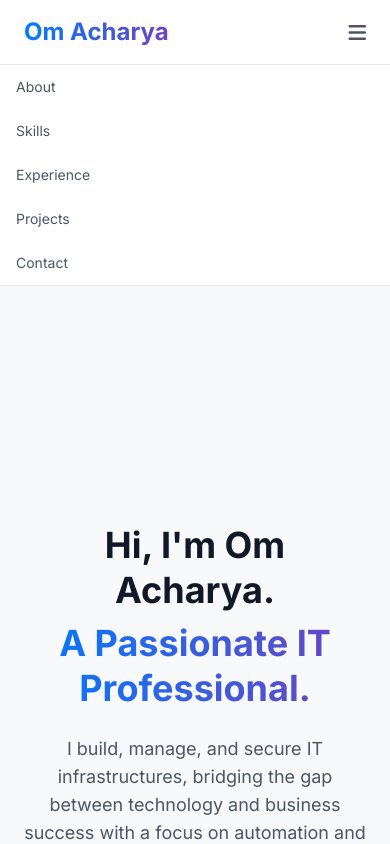
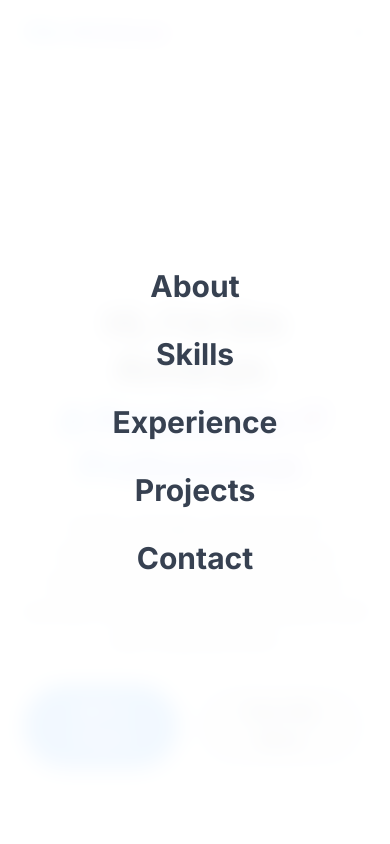
Before and after one commit to omprakashacharya/OmAcharya.github.io, a plain HTML site: page index.html in a window 390 px wide. Both pictures are taken after a click on the button 357 px from the left and 32 px from the top of the page. Shown: the top 844 px of the page. Drawn offline with nearby package versions, Linux system fonts and the light colour scheme.

```diff
--- a/index.html
+++ b/index.html
@@ -102,34 +102,52 @@
             transform: translateY(0);
         }
 
-        /* Nav link hover brackets */
-        .nav-link { position: relative; }
-        .nav-link::before, .nav-link::after {
+        /* New Header/Menu Styles */
+        .header {
+            background-color: #ffffff;
+            box-shadow: 0 2px 10px rgba(0, 0, 0, 0.05);
+        }
+        .nav-link {
+            position: relative;
+            padding-bottom: 4px;
+        }
+        .nav-link::after {
             content: '';
             position: absolute;
-            width: 8px;
-            height: 8px;
-            opacity: 0;
-            transition: all 0.3s ease;
+            bottom: 0;
+            left: 50%;
+            transform: translateX(-50%);
+            width: 0;
+            height: 2px;
+            background-color: #007BFF;
+            transition: width 0.3s ease;
         }
-        .nav-link::before {
-            top: -2px; left: -8px;
-            border-top: 1px solid #007BFF;
-            border-left: 1px solid #007BFF;
+        .nav-link:hover::after {
+            width: 100%;
         }
-        .nav-link::after {
-            bottom: -2px; right: -8px;
-            border-bottom: 1px solid #007BFF;
-            border-right: 1px solid #007BFF;
+
+        /* New Mobile Menu Overlay */
+        .mobile-menu-overlay {
+            position: fixed;
+            top: 0;
+            right: -100%;
+            width: 100%;
+            height: 100vh;
+            background-color: rgba(255, 255, 255, 0.95);
+            backdrop-filter: blur(10px);
+            -webkit-backdrop-filter: blur(10px);
+            transition: right 0.4s cubic-bezier(0.25, 0.8, 0.25, 1);
+            z-index: 100;
         }
-        .nav-link:hover::before, .nav-link:hover::after {
-            opacity: 1;
+        .mobile-menu-overlay.open {
+            right: 0;
         }
+
     </style>
 </head>
 <body class="text-gray-800">
 
-    <header class="bg-white/80 backdrop-blur-sm sticky top-0 z-50 border-b border-gray-200">
+    <header class="header sticky top-0 z-50">
         <nav class="container mx-auto px-6 py-4 flex justify-between items-center">
             <a href="#" class="text-2xl font-bold gradient-text">Om Acharya</a>
             <div class="hidden md:flex space-x-8 items-center">
@@ -137,20 +155,27 @@
                 <a href="#skills" class="nav-link text-gray-600 hover:text-blue-600 transition duration-300">Skills</a>
                 <a href="#experience" class="nav-link text-gray-600 hover:text-blue-600 transition duration-300">Experience</a>
                 <a href="#projects" class="nav-link text-gray-600 hover:text-blue-600 transition duration-300">Projects</a>
-                <a href="#contact" class="primary-btn px-4 py-2 rounded-md">Contact</a>
+                <a href="#contact" class="primary-btn px-5 py-2 rounded-full font-semibold">Contact</a>
             </div>
             <div class="md:hidden">
-                <button id="menu-btn" class="text-gray-600 focus:outline-none"><i class="fas fa-bars fa-lg"></i></button>
+                <button id="menu-btn" class="text-gray-600 focus:outline-none z-50 relative">
+                    <i class="fas fa-bars fa-lg"></i>
+                </button>
             </div>
         </nav>
-        <div id="mobile-menu" class="hidden md:hidden bg-white border-t border-gray-200">
-            <a href="#about" class="block py-3 px-4 text-sm text-gray-600 hover:bg-gray-100">About</a>
-            <a href="#skills" class="block py-3 px-4 text-sm text-gray-600 hover:bg-gray-100">Skills</a>
-            <a href="#experience" class="block py-3 px-4 text-sm text-gray-600 hover:bg-gray-100">Experience</a>
-            <a href="#projects" class="block py-3 px-4 text-sm text-gray-600 hover:bg-gray-100">Projects</a>
-            <a href="#contact" class="block py-3 px-4 text-sm text-gray-600 hover:bg-gray-100">Contact</a>
+    </header>
+
+    <!-- New Mobile Menu Overlay -->
+    <div id="mobile-menu-overlay" class="mobile-menu-overlay md:hidden">
+        <div class="flex flex-col justify-center items-center h-full space-y-8">
+            <a href="#about" class="mobile-nav-link text-3xl font-bold text-gray-700">About</a>
+            <a href="#skills" class="mobile-nav-link text-3xl font-bold text-gray-700">Skills</a>
+            <a href="#experience" class="mobile-nav-link text-3xl font-bold text-gray-700">Experience</a>
+            <a href="#projects" class="mobile-nav-link text-3xl font-bold text-gray-700">Projects</a>
+            <a href="#contact" class="mobile-nav-link text-3xl font-bold text-gray-700">Contact</a>
         </div>
-    </header>
+    </div>
+
 
     <main class="container mx-auto px-6 py-12">
 
@@ -163,8 +188,8 @@
                 I build, manage, and secure IT infrastructures, bridging the gap between technology and business success with a focus on automation and user empowerment.
             </p>
             <div class="mt-8 flex justify-center space-x-4">
-                <a href="#contact" class="primary-btn px-6 py-3 rounded-md text-lg font-semibold shadow-lg">Get in Touch</a>
-                <a href="#projects" class="bg-gray-200 text-gray-800 px-6 py-3 rounded-md text-lg font-semibold hover:bg-gray-300 transition duration-300 border border-gray-300">View My Work</a>
+                <a href="#contact" class="primary-btn px-6 py-3 rounded-full text-lg font-semibold shadow-lg">Get in Touch</a>
+                <a href="#projects" class="bg-gray-200 text-gray-800 px-6 py-3 rounded-full text-lg font-semibold hover:bg-gray-300 transition duration-300 border border-gray-300">View My Work</a>
             </div>
         </section>
 
@@ -298,7 +323,7 @@
                 <h2 class="text-3xl font-bold text-gray-900">Let's Connect</h2>
                 <p class="text-gray-600 mt-2 max-w-lg mx-auto">I'm currently seeking new opportunities and would love to hear from you. Whether you have a question or just want to say hi, feel free to reach out.</p>
                 <div class="mt-8">
-                    <a href="mailto:om.acharya2056@gmail.com" class="inline-block primary-btn px-8 py-4 rounded-md text-xl font-semibold shadow-lg">
+                    <a href="mailto:om.acharya2056@gmail.com" class="inline-block primary-btn px-8 py-4 rounded-full text-xl font-semibold shadow-lg">
                        Send a Message
                     </a>
                 </div>
@@ -318,12 +343,26 @@
     </footer>
 
     <script>
-        // Mobile Menu
+        // New Mobile Menu Logic
         const menuBtn = document.getElementById('menu-btn');
-        const mobileMenu = document.getElementById('mobile-menu');
-        menuBtn.addEventListener('click', () => { mobileMenu.classList.toggle('hidden'); });
-        document.querySelectorAll('#mobile-menu a').forEach(link => {
-            link.addEventListener('click', () => { mobileMenu.classList.add('hidden'); });
+        const mobileMenuOverlay = document.getElementById('mobile-menu-overlay');
+        const mobileNavLinks = document.querySelectorAll('.mobile-nav-link');
+        const menuIcon = menuBtn.querySelector('i');
+
+        function toggleMenu() {
+            const isOpen = mobileMenuOverlay.classList.toggle('open');
+            if (isOpen) {
+                menuIcon.classList.remove('fa-bars');
+                menuIcon.classList.add('fa-times');
+            } else {
+                menuIcon.classList.remove('fa-times');
+                menuIcon.classList.add('fa-bars');
+            }
+        }
+
+        menuBtn.addEventListener('click', toggleMenu);
+        mobileNavLinks.forEach(link => {
+            link.addEventListener('click', toggleMenu);
         });
 
         // Typewriter Effect
```
